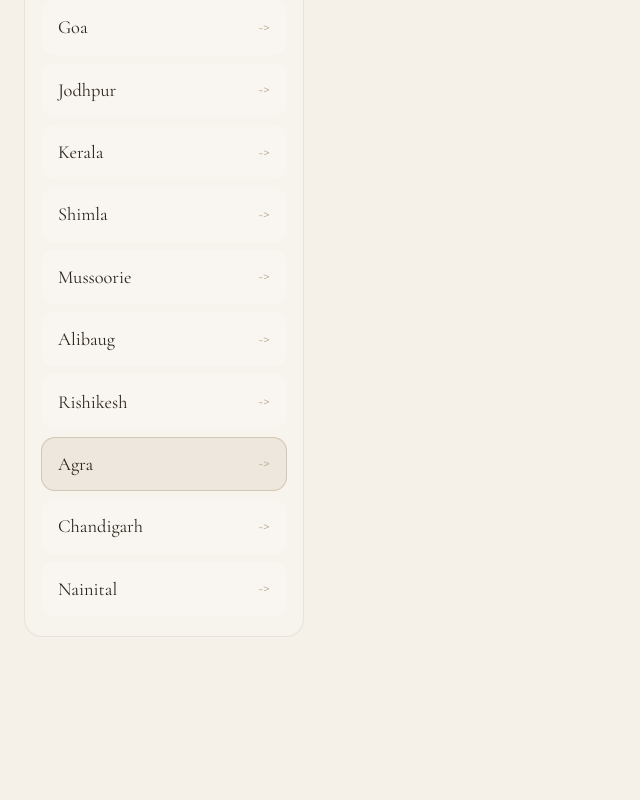
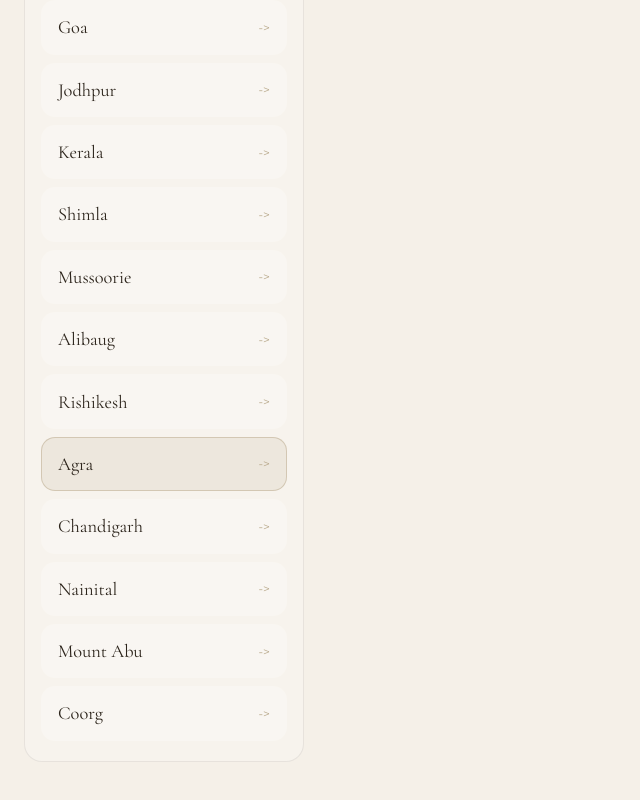
Before and after one commit to anmol37082/jashan-e-riyasat, a Next.js app: page /destinations/agra in a window 1280 px wide. Shown: the part 1016-1816 px from the top of the page, without its empty margins (0-640 px from the left). Built offline with nearby package versions, Linux system fonts and the light colour scheme.

Commit message:
Your commit message

```diff
--- a/src/features/destinations/data/destinations.js
+++ b/src/features/destinations/data/destinations.js
@@ -1035,6 +1035,144 @@ export const destinations = {
       },
     ],
   },
+"mount-abu": {
+    meta: {
+      title: "Best Wedding Planner in Mount Abu | Jashn-e-Riyasat",
+      description:
+        "Cool-climate lake weddings in Mount Abu, Rajasthan's only hill station, planned by Jashn-e-Riyasat with heritage stays and scenic guest experiences.",
+    },
+    hero: {
+      location: "Mount Abu",
+      h1: "Best Wedding Planner in Mount Abu",
+      subheadline:
+        "Rajasthan's only hill station — cool air, lake views, and a wedding that feels like a proper escape.",
+      image: "/destination/mount-abu.webp",
+    },
+    contentBlocks: [
+      {
+        h2: "Mount Abu — A Cooler Side of Rajasthan",
+        body: "Mount Abu gives couples something genuinely rare in Rajasthan — a wedding destination with hill-station weather instead of desert heat. Nakki Lake sits at the centre of the town and shows up in the background of almost every function we plan here, and the surrounding Aravalli greenery gives the whole event a softer, calmer feel than the palace cities further north. Jashn-e-Riyasat plans Mount Abu weddings around this contrast — Rajasthani hospitality with a hill-station pace.",
+      },
+      {
+        h2: "Why Couples Choose Mount Abu",
+        body: "Mount Abu works well for couples who want the cultural weight of a Rajasthani wedding without the heat and scale that comes with Jaipur or Udaipur. It's compact enough that guests can walk between the lake, the market and most heritage stays, which keeps a multi-day wedding feeling relaxed instead of spread thin across long transfers.",
+        stats: [
+          { label: "Climate", value: "Cool" },
+          { label: "Best Season", value: "Oct – Mar" },
+          { label: "Setting", value: "Lake & Hills" },
+          { label: "Guest Flow", value: "Compact" },
+        ],
+      },
+      {
+        h2: "Top Mount Abu Venues",
+        body: "Properties around Nakki Lake give guests a scenic base right in the centre of town, with easy access to the ghats for a sunset ceremony. Delwara's heritage havelis suit couples who want a quieter, more traditional Rajasthani setting away from the main market area. Wilson Hill and the surrounding resort belt offer more open lawns for larger sangeets and receptions, while properties near Sunset Point work well for evening functions that make use of the valley views.",
+        venues: [
+          { area: "Nakki Lake", type: "Central stays with lake and ghat access" },
+          { area: "Delwara", type: "Heritage havelis, quieter traditional setting" },
+          { area: "Wilson Hill", type: "Open lawns for larger functions" },
+          { area: "Sunset Point", type: "Valley-view venues for evening events" },
+        ],
+      },
+      {
+        h2: "Mount Abu Wedding Themes",
+        body: "We tend to keep Mount Abu décor a shade cooler and softer than a typical desert-palace wedding — sage greens, ivory and brass work well against the hill backdrop, and the lake gives evening functions a natural, reflective glow that needs very little added lighting to look complete.",
+        themes: [
+          { name: "Lakeside Royal", desc: "Rajasthani detailing with a cooler, softer palette" },
+          { name: "Misty Morning", desc: "Daytime functions styled around hill fog and greenery" },
+          { name: "Heritage Haveli", desc: "Traditional courtyards with intimate guest counts" },
+          { name: "Valley Sunset", desc: "Evening receptions framed by the Aravalli hills" },
+        ],
+      },
+    ],
+    faqs: [
+      {
+        q: "Is Mount Abu good for a Rajasthani wedding without the heat?",
+        a: "Yes, it's the main reason couples pick it — you get the Rajasthani hospitality and architecture with genuinely cooler weather than Jaipur or Udaipur.",
+      },
+      {
+        q: "How many guests does Mount Abu suit best?",
+        a: "It works best for weddings between 100-400 guests. The town is compact, so very large guest counts can outgrow the available venue inventory quickly.",
+      },
+      {
+        q: "What is the best season for a Mount Abu wedding?",
+        a: "October to March, when the hill-station weather is at its most comfortable for both outdoor lake ceremonies and evening functions.",
+      },
+      {
+        q: "Do you arrange transport from the nearest airport?",
+        a: "Yes, we coordinate guest transfers from Udaipur airport, which is the closest, along with local movement between the lake area and venue stays.",
+      },
+    ],
+  },
+
+  "coorg": {
+    meta: {
+      title: "Best Wedding Planner in Coorg | Jashn-e-Riyasat",
+      description:
+        "Misty coffee-plantation weddings in Coorg planned by Jashn-e-Riyasat, with boutique resorts, calm hospitality and full destination coordination.",
+    },
+    hero: {
+      location: "Coorg",
+      h1: "Best Wedding Planner in Coorg",
+      subheadline:
+        "Misty coffee plantations and cool hill air — a quiet, intimate destination wedding in South India.",
+      image: "/destination/coorg.webp",
+    },
+    contentBlocks: [
+      {
+        h2: "Coorg — A Plantation Wedding Unlike Any Other",
+        body: "Coorg brings a completely different texture to a destination wedding compared to the Rajasthan or Goa circuit — coffee plantations, mist rolling over the hills in the early morning, and a genuinely quiet, private feel that suits a smaller guest list. Jashn-e-Riyasat plans Coorg weddings around boutique estate resorts, where the setting itself does most of the visual and emotional work.",
+      },
+      {
+        h2: "Why Coorg Works for Weddings",
+        body: "Couples pick Coorg when they want an intimate, nature-first wedding rather than a display of scale — it suits a close guest list who genuinely want to spend a few unhurried days together in the hills. The plantation estates also give a wedding a distinct, less-seen backdrop that photographs very differently from the usual palace or beach settings.",
+        stats: [
+          { label: "Setting", value: "Plantation" },
+          { label: "Best Season", value: "Oct – Mar" },
+          { label: "Mood", value: "Intimate" },
+          { label: "Guest Count", value: "Small – Mid" },
+        ],
+      },
+      {
+        h2: "Popular Coorg Venues",
+        body: "Madikeri's estate resorts offer the classic misty-hills experience with plantation walks built into the guest stay. Kushalnagar has more open resort properties suited to slightly larger functions and riverside ceremonies along the Cauvery. Chettalli's remote coffee estates work well for couples wanting near-total privacy, and Virajpet's boutique heritage bungalows suit a smaller, more personal wedding format.",
+        venues: [
+          { area: "Madikeri", type: "Estate resorts with plantation walks" },
+          { area: "Kushalnagar", type: "Riverside functions along the Cauvery" },
+          { area: "Chettalli", type: "Remote coffee estates for full privacy" },
+          { area: "Virajpet", type: "Boutique heritage bungalow stays" },
+        ],
+      },
+      {
+        h2: "Coorg Wedding Styling",
+        body: "Earthy tones, cane and wood textures, and generous use of local greenery suit Coorg far better than anything bright or heavily structured — the plantation setting already carries a lot of natural texture, so décor works best when it stays understated and lets the estate itself remain the focus.",
+        themes: [
+          { name: "Misty Estate", desc: "Soft morning functions styled around plantation fog" },
+          { name: "Plantation Rustic", desc: "Wood, cane and earthy neutral tones" },
+          { name: "Riverside Vows", desc: "Ceremony settings along the Cauvery" },
+          { name: "Quiet Luxury", desc: "Understated styling for a small, close guest list" },
+        ],
+      },
+    ],
+    faqs: [
+      {
+        q: "Is Coorg suitable for a small, intimate wedding?",
+        a: "Yes, it's one of the strongest destinations in India for this — the plantation estates are built for smaller, closer guest lists rather than large-scale events.",
+      },
+      {
+        q: "How do guests reach Coorg?",
+        a: "The nearest airports are Mangalore and Bangalore, both around 4-5 hours by road. We coordinate group transfers and staggered arrivals so guests aren't stuck waiting around.",
+      },
+      {
+        q: "What is the best season for a Coorg wedding?",
+        a: "October to March offers the most reliable weather, with the misty mornings that make Coorg's plantation estates so photogenic.",
+      },
+      {
+        q: "Can Coorg handle a mid-sized guest list?",
+        a: "Yes, though it's best suited to guest counts under 250. Larger properties in Kushalnagar can accommodate mid-sized functions comfortably.",
+      },
+    ],
+  },
+
 };
 
 function buildSeoContentBlock(location) {
```
Also changed, not shown: 2 other files (tests, documents, lock files or other folders).
